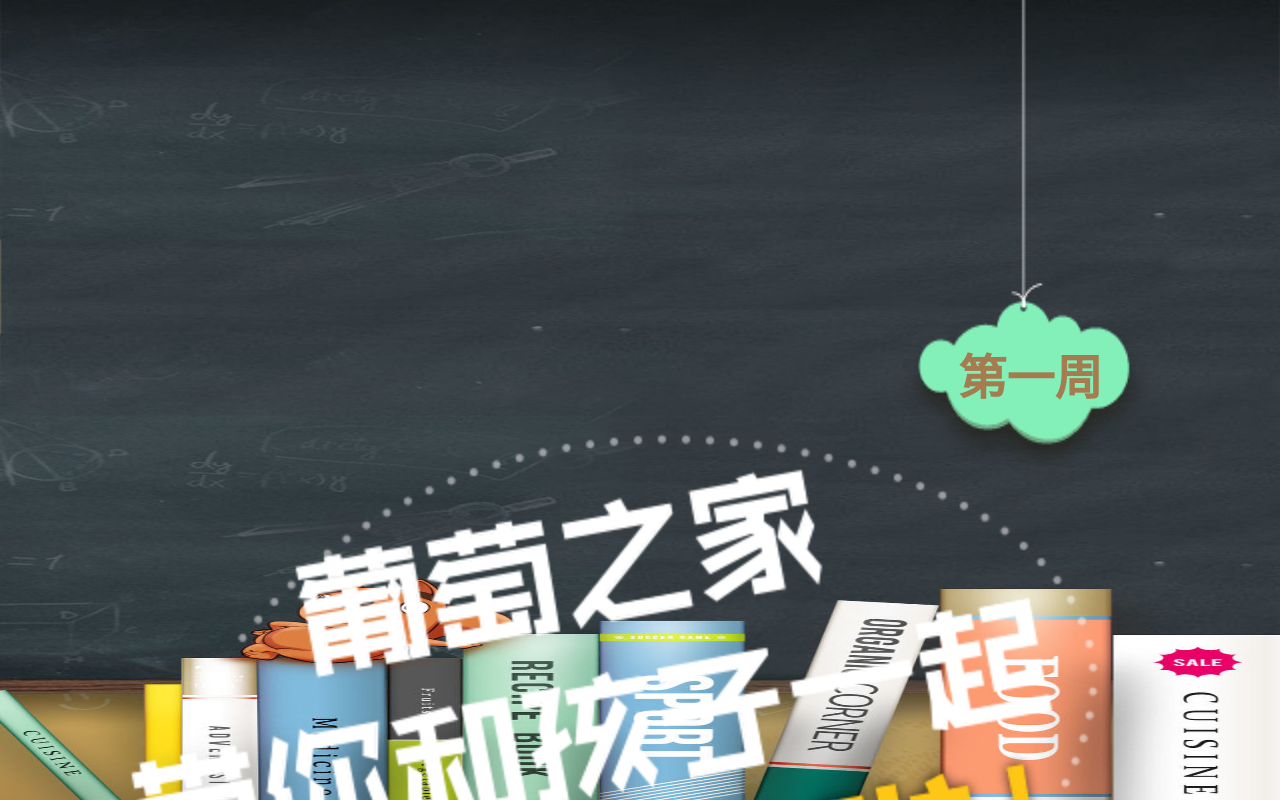
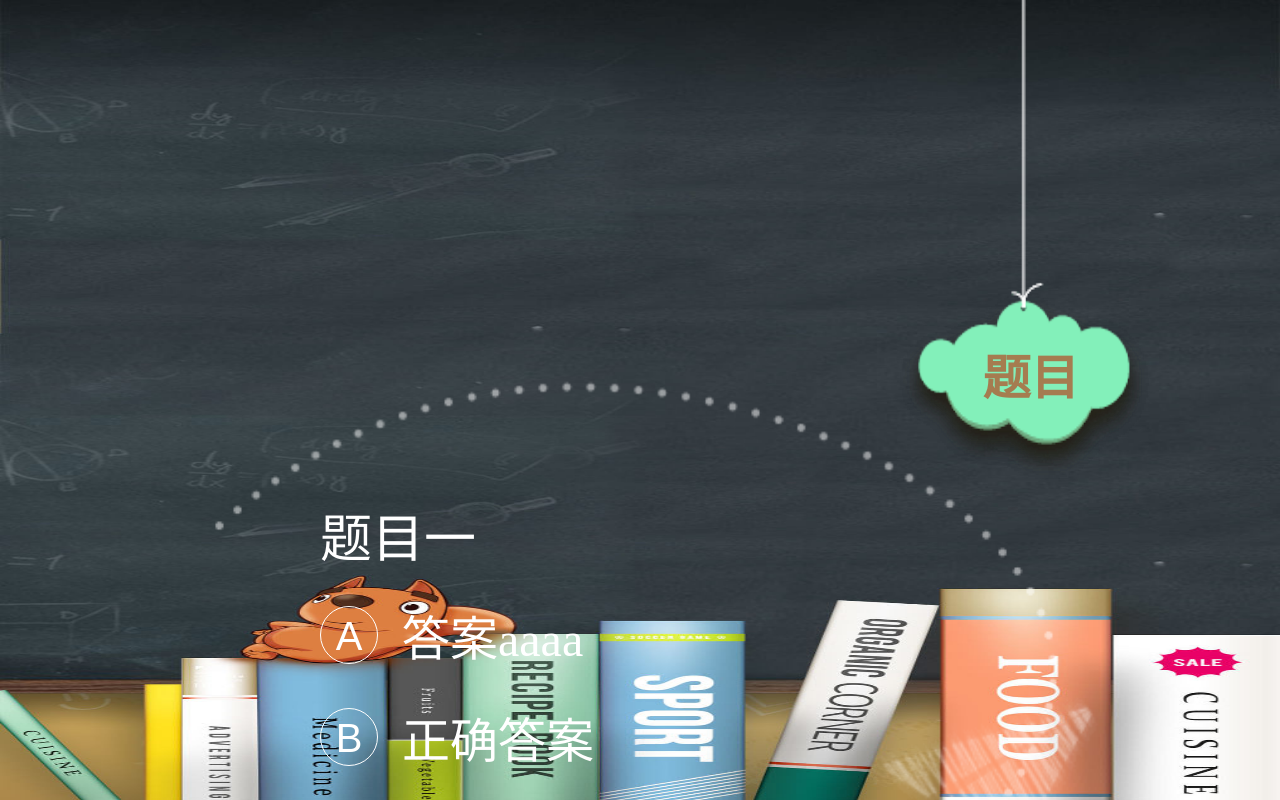
Before and after one commit to catchonme/react-QA, a React (Create React App) app: page /question in a window 1280 px wide. Shown: the top 800 px of the page. Built offline with nearby package versions, Linux system fonts and the light colour scheme.

Commit message:
完成问题页面问题的切换

```diff
--- a/package.json
+++ b/package.json
@@ -3,6 +3,7 @@
   "version": "0.1.0",
   "private": true,
   "dependencies": {
+    "classnames": "^2.2.5",
     "react": "^16.2.0",
     "react-dom": "^16.2.0",
     "react-redux": "^5.0.7",
--- a/src/components/App.js
+++ b/src/components/App.js
@@ -4,15 +4,15 @@ import {
   Link,
   Route
 } from 'react-router-dom'
-import QuestionList from '../containers/QuestionList'
+import Question from '../containers/Question'
 
 const Home = () => (
   <Router>
     <div className="home_body">
       <div className='top_tips'><div className="num_tip">第一周</div> </div>
       <div className='home_logo item_container_style'></div>
-      <Link to={{pathname:"/question-list/1",state:{question:2}}}><div className="start button_style"></div></Link>
-      <Route path="/question-list/:id" ques_id={2} component={QuestionList}/>
+      <Link to="/question"><div className="start button_style"></div></Link>
+      <Route path="/question" component={Question}/>
     </div>
   </Router>
 )
--- a/src/containers/Question.js
+++ b/src/containers/Question.js
@@ -1,15 +1,59 @@
-import React from 'react'
+import React, { Component } from 'react'
+import PropTypes from 'prop-types'
+import { connect } from "react-redux";
+import {changeActive, chooseAnswer} from "../actions";
 import {
   BrowserRouter as Router,
   Link,
   Route
 } from 'react-router-dom'
 import Result from '../components/Result'
-import { changeActive } from "../actions";
-import { connect } from 'react-redux'
 
-let Question = ({question, active, match, dispatch}) => {
+class SingleQuestion extends Component {
 
+  static propTypes = {
+    questions: PropTypes.array.isRequired,
+    changeQuestionActive: PropTypes.func.isRequired,
+  }
+
+  state = {
+    question_index: 0,
+    question:{}
+  }
+
+  incrementIndex = (question_index) => {
+    const { questions } = this.props
+    this.setState({question_index: question_index + 1, question:questions[question_index + 1]})
+  }
+
+  renderButton({question_index, length}) {
+    if (question_index < (length-1)) {
+      return (
+        <div className='next_item button_style' onClick={() => this.incrementIndex(question_index)}></div>
+      )
+    } else {
+      return (
+        <div>
+          <Link to='/result'><div className='submit_item button_style'></div></Link>
+          <Route path='/result' component={Result}/>
+        </div>
+      )
+    }
+  }
+
+  componentWillMount() {
+    const { questions } = this.props;
+    const {question_index} = this.state
+    const length = questions.length;
+    const temp_question_index = question_index > (length-1) ? (length-1) : question_index;
+    const question = questions[temp_question_index];
+    this.setState({question_index:temp_question_index, question:question})
+  }
+
+  render() {
+    const { active, questions, changeQuestionActive } = this.props
+    const length = questions.length;
+    const { question, question_index } = this.state
     const chooseType = (index) => {
       switch(index) {
         case 0 : return 'A';break;
@@ -20,23 +64,17 @@ let Question = ({question, active, match, dispatch}) => {
       }
     }
 
-  const currentQuestion = {}
-  const getCurrentQuestion = () => {
-    console.log(match);
-    return match.params.id;
-  }
-
     return (
       <Router>
         <div className="question_body">
-        <div className='top_tips'><div className="num_tip">题目{match.params.id}</div> </div>
+          <div className='top_tips'><div className="num_tip">题目</div> </div>
           <div className='item_back item_container_style'></div>
           <div className='item_list_container'>
-          <div className="item_title">{question.topic_name}{getCurrentQuestion()}</div>
+            <div className="item_title">{question.topic_name}</div>
             <ul>
               {
                 question.topic_answer.map((option, index) => {
-                return <li className="item_list" onClick={() => dispatch(changeActive(index))} key={index}>
+                  return <li className="item_list" onClick={() => changeQuestionActive(index)} key={index}>
                     <span className={active === index ? 'has_choosed option_style' : 'option_style'}>{chooseType(index)}</span>
                     <span className="option_detail">{option.answer_name}</span>
                   </li>
@@ -44,13 +82,26 @@ let Question = ({question, active, match, dispatch}) => {
               }
             </ul>
           </div>
-        <Link to="/result"><div className="submit_item button_style"></div></Link>
-        <Route path="/result" component={Result}/>
+          {this.renderButton({question_index, length})}
         </div>
       </Router>
     )
   }
+}
 
-Question = connect()(Question);
+const mapStateToProps = (state) => ({
+  active: state.questions.active,
+  questions: state.questions.itemDetail
+})
+
+const mapDispatchToProps = {
+  onClick: chooseAnswer,
+  changeQuestionActive : changeActive
+}
+
+const Question = connect(
+  mapStateToProps,
+  mapDispatchToProps
+)(SingleQuestion)
 
 export default Question
--- a/src/containers/QuestionList.js
+++ /dev/null
@@ -1,67 +0,0 @@
-import React, { Component } from 'react'
-import { connect } from "react-redux";
-import {changeActive, chooseAnswer} from "../actions";
-import {
-  BrowserRouter as Router,
-  Link,
-  Route
-} from 'react-router-dom'
-import Result from '../components/Result'
-
-class Question extends Component {
-
-  render() {
-    const { match, active, changeQuestionActive} = this.props;
-    const question = this.props.questions[match.params.id];
-    const chooseType = (index) => {
-      switch(index) {
-        case 0 : return 'A';break;
-        case 1 : return 'B';break;
-        case 2 : return 'C';break;
-        case 3 : return 'D';break;
-        default : return '';
-      }
-    }
-
-    return (
-      <Router>
-        <div className="question_body">
-          <div className='top_tips'><div className="num_tip">题目{match.params.id}</div> </div>
-          <div className='item_back item_container_style'></div>
-          <div className='item_list_container'>
-            <div className="item_title">{question.topic_name}</div>
-            <ul>
-              {
-                question.topic_answer.map((option, index) => {
-                  return <li className="item_list" onClick={() => changeQuestionActive(index)} key={index}>
-                    <span className={active === index ? 'has_choosed option_style' : 'option_style'}>{chooseType(index)}</span>
-                    <span className="option_detail">{option.answer_name}</span>
-                  </li>
-                })
-              }
-            </ul>
-          </div>
-          <Link to="/result"><div className="submit_item button_style"></div></Link>
-          <Route path="/result" component={Result}/>
-        </div>
-      </Router>
-    )
-  }
-}
-
-const mapStateToProps = (state) => ({
-  active: state.questions.active,
-  questions: state.questions.itemDetail
-})
-
-const mapDispatchToProps = {
-  onClick: chooseAnswer,
-  changeQuestionActive : changeActive
-}
-
-const QuestionList = connect(
-  mapStateToProps,
-  mapDispatchToProps
-)(Question)
-
-export default QuestionList
```
Also changed, not shown: 1 other file (tests, documents, lock files or other folders). Lines whose indentation alone changed are shown as unchanged.
